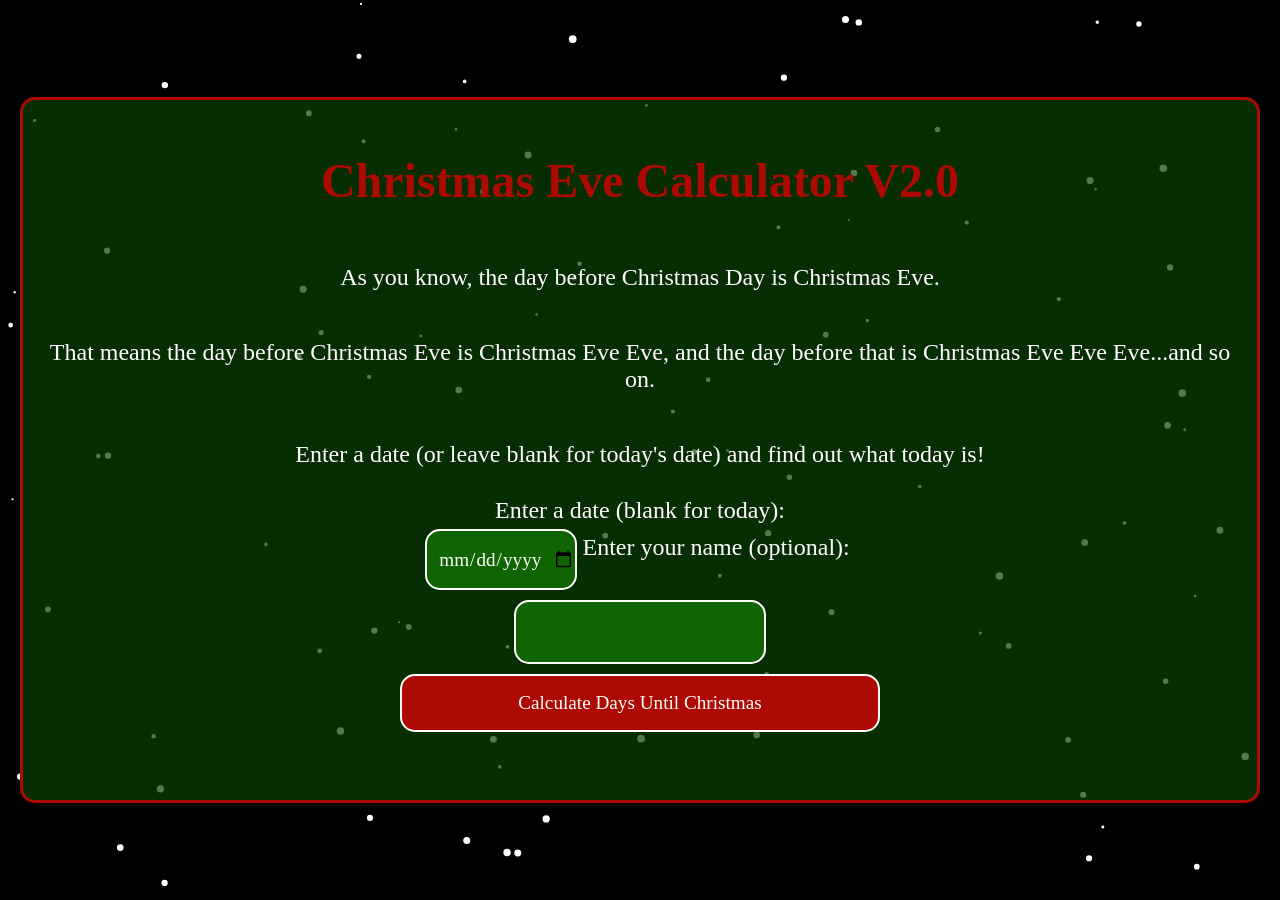
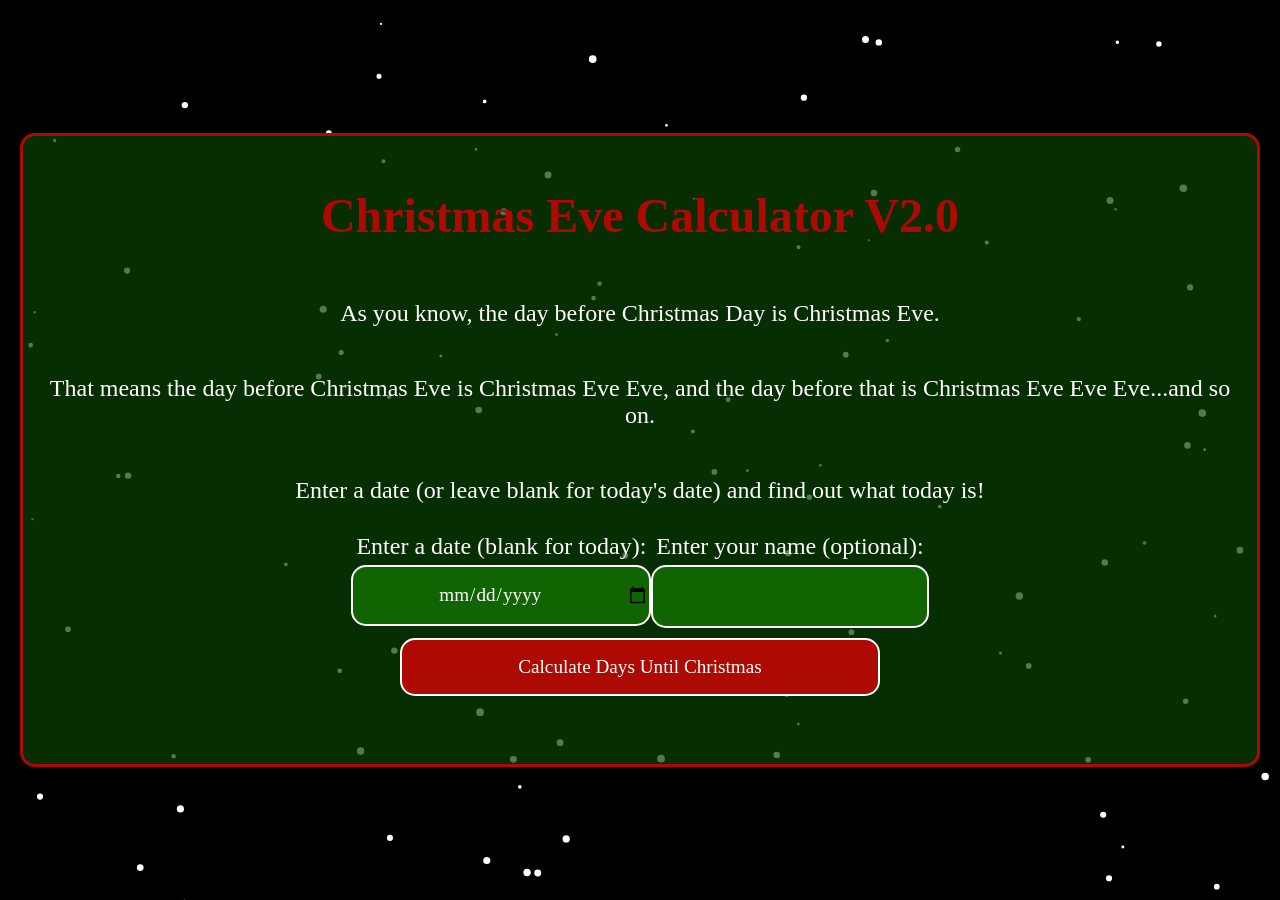
Before and after one commit to davidhuckfield/Christmas_Eve_Eve_Calculator, a Flask app: page / in a window 1280 px wide. Run offline with Flask 3, Linux system fonts and the light colour scheme; some web fonts are replaced.

Commit message:
Further CSS layout changes

```diff
--- a/static/style.css
+++ b/static/style.css
@@ -21,6 +21,7 @@ body {
     text-align:center;
     align-items:center;
     justify-content: center;
+    padding:20px
 }
 
 #main {
@@ -60,6 +61,11 @@ label {
     flex-direction:row
 }
 
+#enter-name, #enter-date {
+    display:flex;
+    flex-direction:column
+}
+
 input {
     margin-bottom:10px;
     max-width:70vw;
--- a/templates/index.html
+++ b/templates/index.html
@@ -26,12 +26,18 @@
     <p>Enter a date (or leave blank for today's date) and find out what today is!</p>
 
     <form method="POST">
-        <label for="input_date">Enter a date (blank for today):</label>
+
         <div id="inputs-div">
-            <input type="date" id="input_date" name="input_date">
-            <label for="input_name">Enter your name (optional):</label>
+            <div id="enter-date">
+                <label for="input_date">Enter a date (blank for today):</label>
+                <input type="date" id="input_date" name="input_date">
+            </div>
+            <div id="enter-name">
+                <label for="input_name">Enter your name (optional):</label>
+                <input type="text" id="input_name" name="input_name">
+            </div>
         </div>
-        <input type="text" id="input_name" name="input_name">
+
         <button type="submit">Calculate Days Until Christmas</button>
     </form>
 
```
